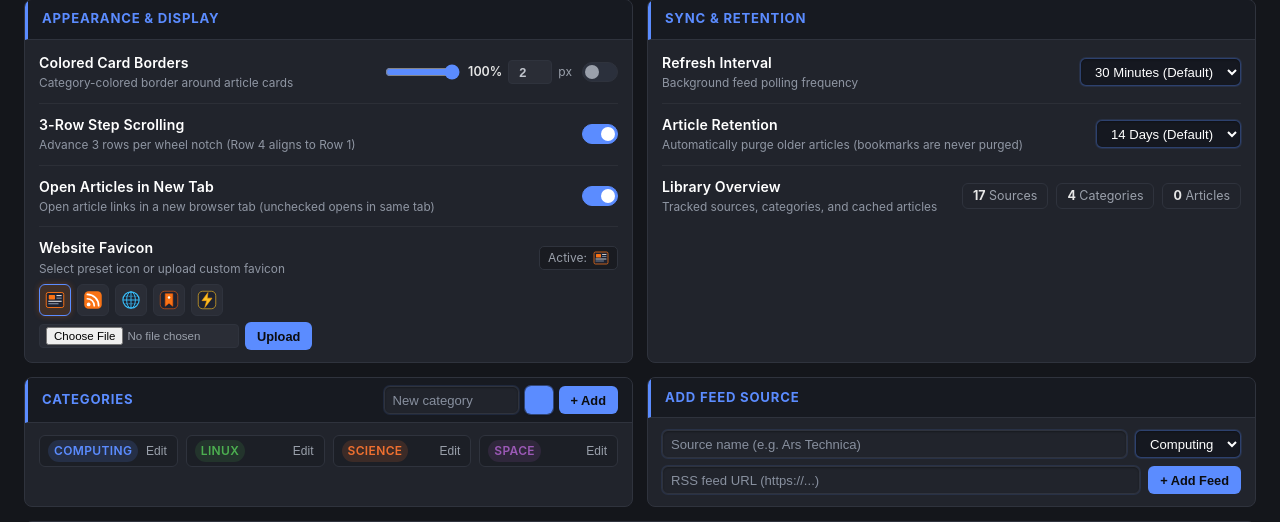
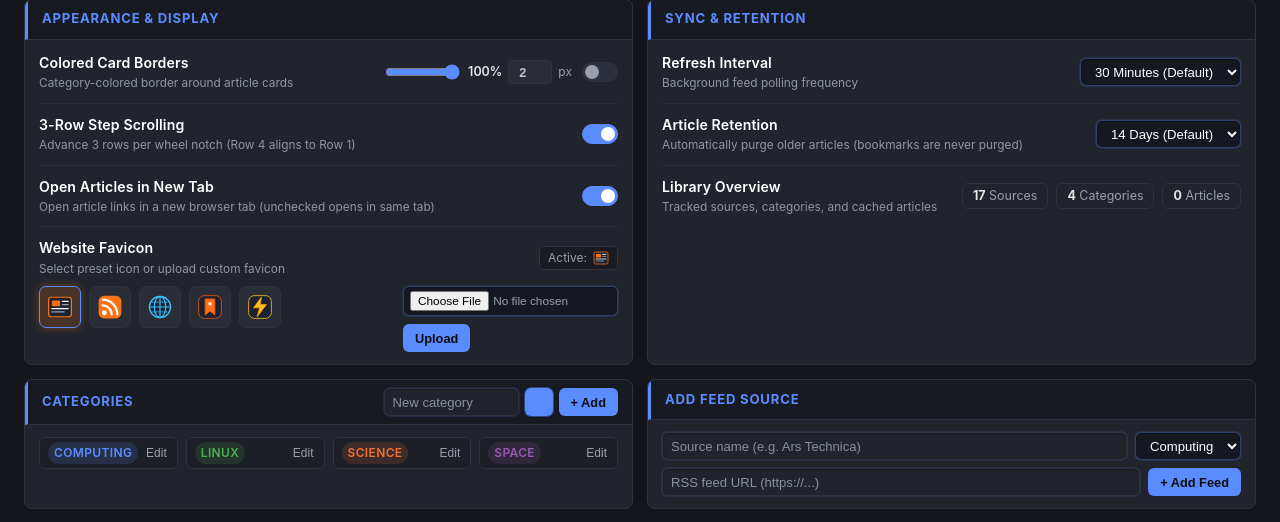
Before and after one commit to PlasmaDrifter/NewsCurator, a FastAPI app: page /feeds in a window 1280 px wide. Shown: the part 94-616 px from the top of the page. Run offline with FastAPI, Linux system fonts and the light colour scheme; data comes from the database, SQL or seed files in the repository; data that the repository does not hold is empty.

Commit message:
Enlarge favicons and display 5 per row on left with upload on right

```diff
--- a/app/static/style.css
+++ b/app/static/style.css
@@ -1357,31 +1357,40 @@ button.danger:hover { border-color: var(--danger); color: var(--danger); }
   object-fit: contain;
 }
 
-.compact-favicon-strip {
-  display: flex;
-  gap: 6px;
-  align-items: center;
+.favicon-layout-wrap {
+  display: flex;
+  align-items: flex-start;
+  justify-content: space-between;
+  gap: 16px;
   flex-wrap: wrap;
-  margin: 6px 0;
+  margin-top: 8px;
+}
+
+.compact-favicon-grid {
+  display: grid;
+  grid-template-columns: repeat(5, 42px);
+  gap: 8px;
+  align-items: center;
 }
 
 .compact-fav-btn {
   display: inline-flex;
   align-items: center;
   justify-content: center;
-  width: 32px;
-  height: 32px;
+  width: 42px;
+  height: 42px;
   background: #2a2d36;
   border: 1px solid var(--border);
-  border-radius: 6px;
-  padding: 3px;
-  cursor: pointer;
+  border-radius: 7px;
+  padding: 4px;
+  cursor: pointer;
+  box-sizing: border-box;
   transition: all 0.15s ease;
 }
 
 .compact-fav-btn img {
-  width: 20px;
-  height: 20px;
+  width: 26px;
+  height: 26px;
   object-fit: contain;
 }
 
@@ -1392,8 +1401,8 @@ button.danger:hover { border-color: var(--danger); color: var(--danger); }
 
 .compact-fav-btn.active {
   border-color: var(--accent);
-  background: rgba(249, 115, 22, 0.15);
-  box-shadow: 0 0 6px rgba(249, 115, 22, 0.3);
+  background: rgba(249, 115, 22, 0.18);
+  box-shadow: 0 0 8px rgba(249, 115, 22, 0.35);
 }
 
 .compact-fav-wrap {
@@ -1403,15 +1412,15 @@ button.danger:hover { border-color: var(--danger); color: var(--danger); }
 
 .compact-fav-del {
   position: absolute;
-  top: -4px;
-  right: -4px;
+  top: -5px;
+  right: -5px;
   background: #e11d48;
   color: #fff;
-  border: 1px solid rgba(255, 255, 255, 0.3);
+  border: 1px solid rgba(255, 255, 255, 0.4);
   border-radius: 50%;
-  width: 15px;
-  height: 15px;
-  font-size: 11px;
+  width: 17px;
+  height: 17px;
+  font-size: 12px;
   font-weight: 700;
   line-height: 1;
   display: flex;
@@ -1420,25 +1429,35 @@ button.danger:hover { border-color: var(--danger); color: var(--danger); }
   cursor: pointer;
   padding: 0;
   z-index: 2;
+  box-shadow: 0 1px 3px rgba(0, 0, 0, 0.4);
+}
+
+.favicon-upload-box {
+  display: flex;
+  align-items: flex-start;
 }
 
 .compact-fav-upload {
   display: flex;
-  align-items: center;
-  gap: 6px;
-  margin-top: 4px;
-  flex-wrap: wrap;
+  flex-direction: column;
+  align-items: flex-start;
+  gap: 8px;
 }
 
 .compact-file-input {
-  font-size: 0.72rem;
+  font-size: 0.74rem;
   color: var(--text-dim);
-  background: #2a2d36;
-  border: 1px solid var(--border);
-  border-radius: 4px;
-  padding: 2px 6px;
-  cursor: pointer;
-  max-width: 200px;
+  background: #151820;
+  border: 1px solid rgba(91, 140, 255, 0.35);
+  box-shadow: 0 0 0 1px rgba(91, 140, 255, 0.12), inset 0 1px 2px rgba(0, 0, 0, 0.3);
+  border-radius: 6px;
+  padding: 4px 6px;
+  cursor: pointer;
+  max-width: 215px;
+  box-sizing: border-box;
+}
+.compact-file-input:hover {
+  border-color: rgba(91, 140, 255, 0.55);
 }
 
 /* Category & Feed Forms */
--- a/app/templates/base.html
+++ b/app/templates/base.html
@@ -5,7 +5,7 @@
 <meta name="viewport" content="width=device-width, initial-scale=1.0">
 <title>{% block title %}News Curator{% endblock %}</title>
 <link rel="icon" href="{{ get_active_favicon() }}?v={{ get_favicon_version() }}">
-<link rel="stylesheet" href="/static/style.css?v=41">
+<link rel="stylesheet" href="/static/style.css?v=42">
 <link rel="stylesheet" href="/dynamic.css">
 </head>
 <body>
--- a/app/templates/feeds.html
+++ b/app/templates/feeds.html
@@ -78,8 +78,10 @@
             </div>
           </div>
 
-          <!-- Compact Favicon Strip -->
-          <div class="compact-favicon-strip">
+          <!-- Favicons Layout: Left (Icons 5 per row) & Right (Browse & Upload) -->
+          <div class="favicon-layout-wrap">
+            <!-- Left Side: 5-Per-Row Grid of Favicons -->
+            <div class="compact-favicon-grid">
               {% for icon in preset_favicons %}
               <form method="post" action="/settings/update-favicon" style="margin: 0;">
                 <input type="hidden" name="favicon" value="{{ icon.path }}">
@@ -104,11 +106,14 @@
               {% endfor %}
             </div>
 
-          <!-- Compact Upload Form -->
+            <!-- Right Side: Browse and Upload -->
+            <div class="favicon-upload-box">
               <form method="post" action="/settings/upload-favicon" enctype="multipart/form-data" class="compact-fav-upload">
                 <input type="file" name="file" accept=".png,.svg,.ico,.jpg,.jpeg,.webp" required class="compact-file-input">
                 <button type="submit" class="btn-sm-accent">Upload</button>
               </form>
+            </div>
+          </div>
         </div>
       </div>
     </div>
```
Lines whose indentation alone changed are shown as unchanged.
